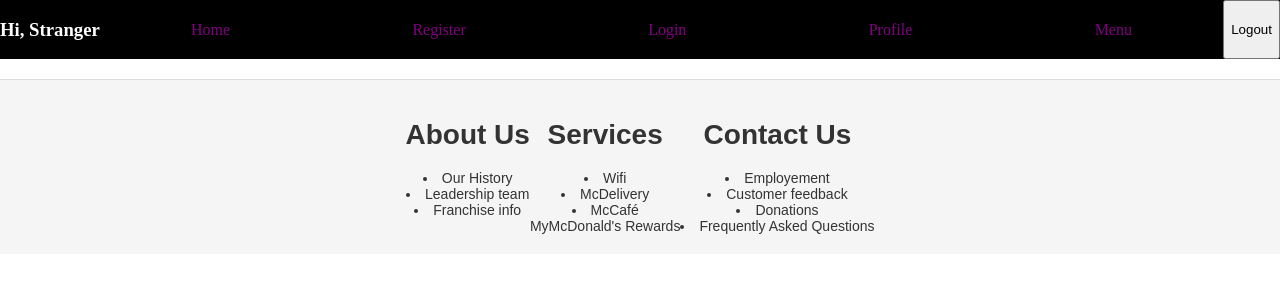
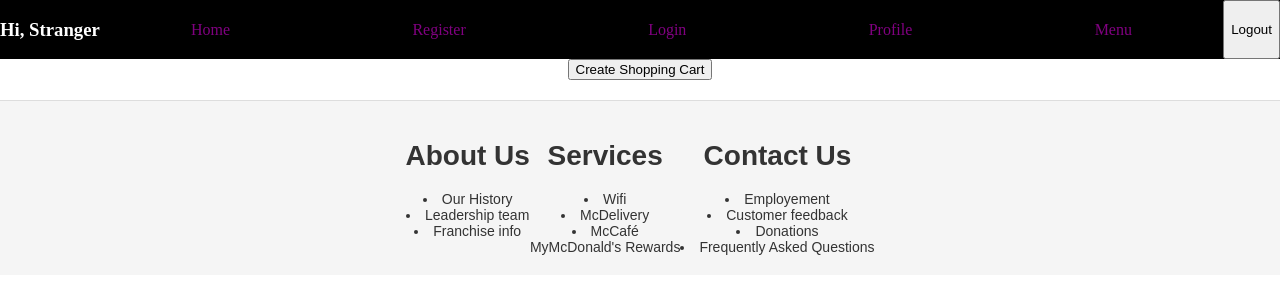
Before and after one commit to Mickey-d-s/GraceShopper, a React (Vite) app in the folder client/: page /shoppingcart in a window 1280 px wide. Shown: the top 300 px of the page. Built offline with nearby package versions, Linux system fonts and the light colour scheme; no server answers.

Commit message:
shopping cart component and api

```diff
--- a/client/src/api/shoppingcart.js
+++ b/client/src/api/shoppingcart.js
@@ -1,6 +1,6 @@
 export async function createShoppingCart(cartData) {
   try {
-    const response = await fetch("/shoppingCarts", {
+    const response = await fetch("/shoppingcart", {
       method: "POST",
       headers: {
         "Content-Type": "application/json",
--- a/client/src/components/App.jsx
+++ b/client/src/components/App.jsx
@@ -10,6 +10,7 @@
 import { Homepage } from "./home";
 import Footer from "./Footer";
 import Inventory from "../components/Inventory";
+import ShoppingCart from "../components/ShoppingCart";
 // import Profile from "./components/Profile";
 
 function App() {
@@ -24,6 +25,7 @@
         <Route path="/profile" element={<Profile />} />
         <Route path="/products" element={<Menu />} />
         <Route path="/inventories" element={<Inventory />} />
+        <Route path="/shoppingcart" element={<ShoppingCart />} />
       </Routes>
       <Footer />
     </div>
--- a/client/src/components/Nav.jsx
+++ b/client/src/components/Nav.jsx
@@ -33,6 +33,9 @@
           <div className="Link">
             <Link to="/inventories">Inventory</Link>
           </div>
+          <div className="Link">
+            <Link to="/shoppingcart">Shopping Cart</Link>
+          </div>
         </>
       )}
       {user?.username === "Stranger" && (
--- a/client/src/components/ShoppingCart.jsx
+++ b/client/src/components/ShoppingCart.jsx
@@ -0,0 +1,22 @@
+import { useState, useEffect } from "react";
+// // import { useNavigate } from "react-router-dom";
+import { createShoppingCart } from "../api/shoppingcart";
+
+export default function startOrder() {
+  const [order, setOrder] = useState([]);
+
+  async function shoppingCart() {
+    try {
+      const order = await createShoppingCart();
+      setOrder(order);
+    } catch (error) {
+      console.log(error);
+    }
+  }
+  shoppingCart();
+  return (
+    <div>
+      <button onClick={() => shoppingCart()}>Create Shopping Cart</button>
+    </div>
+  );
+}
```
